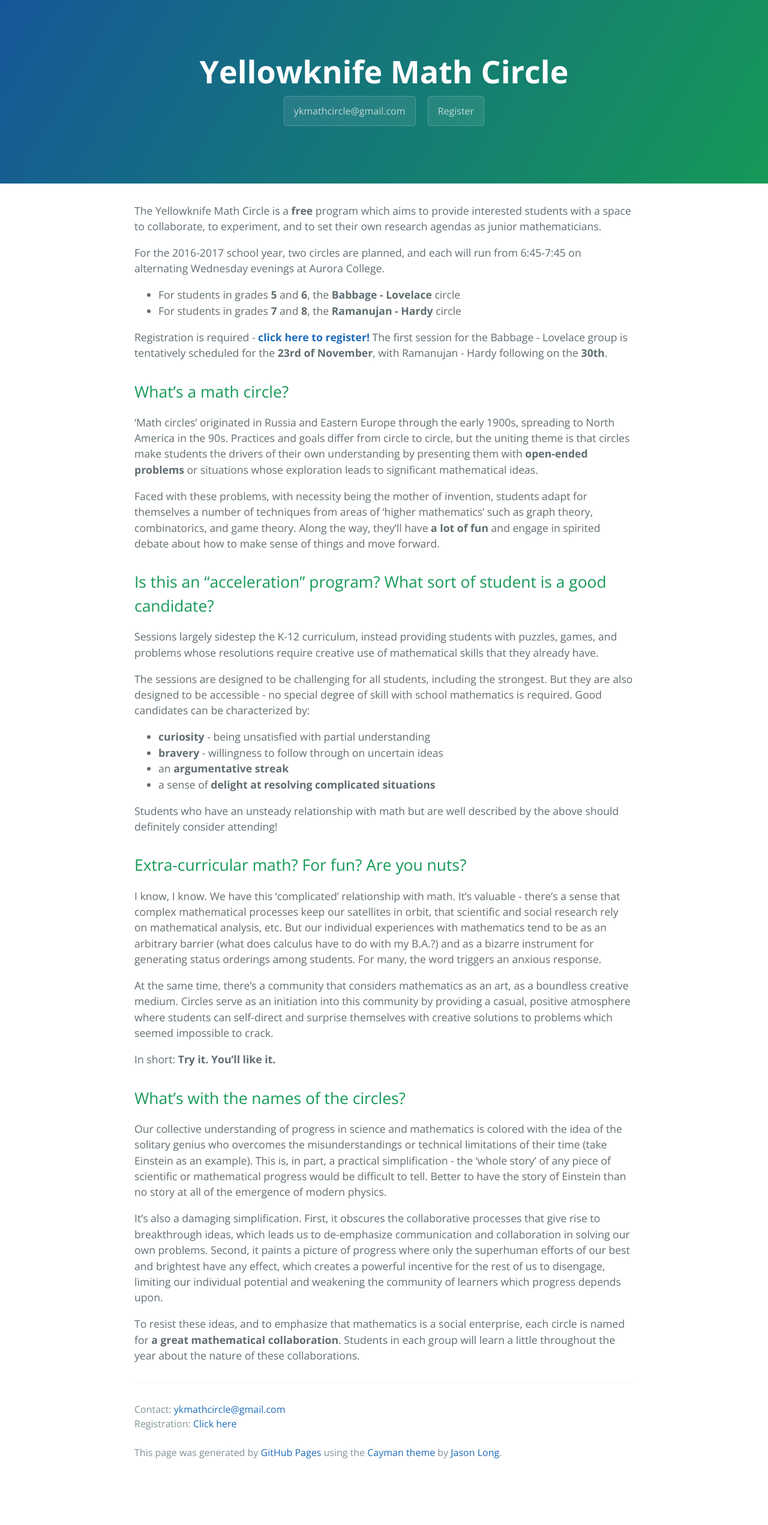
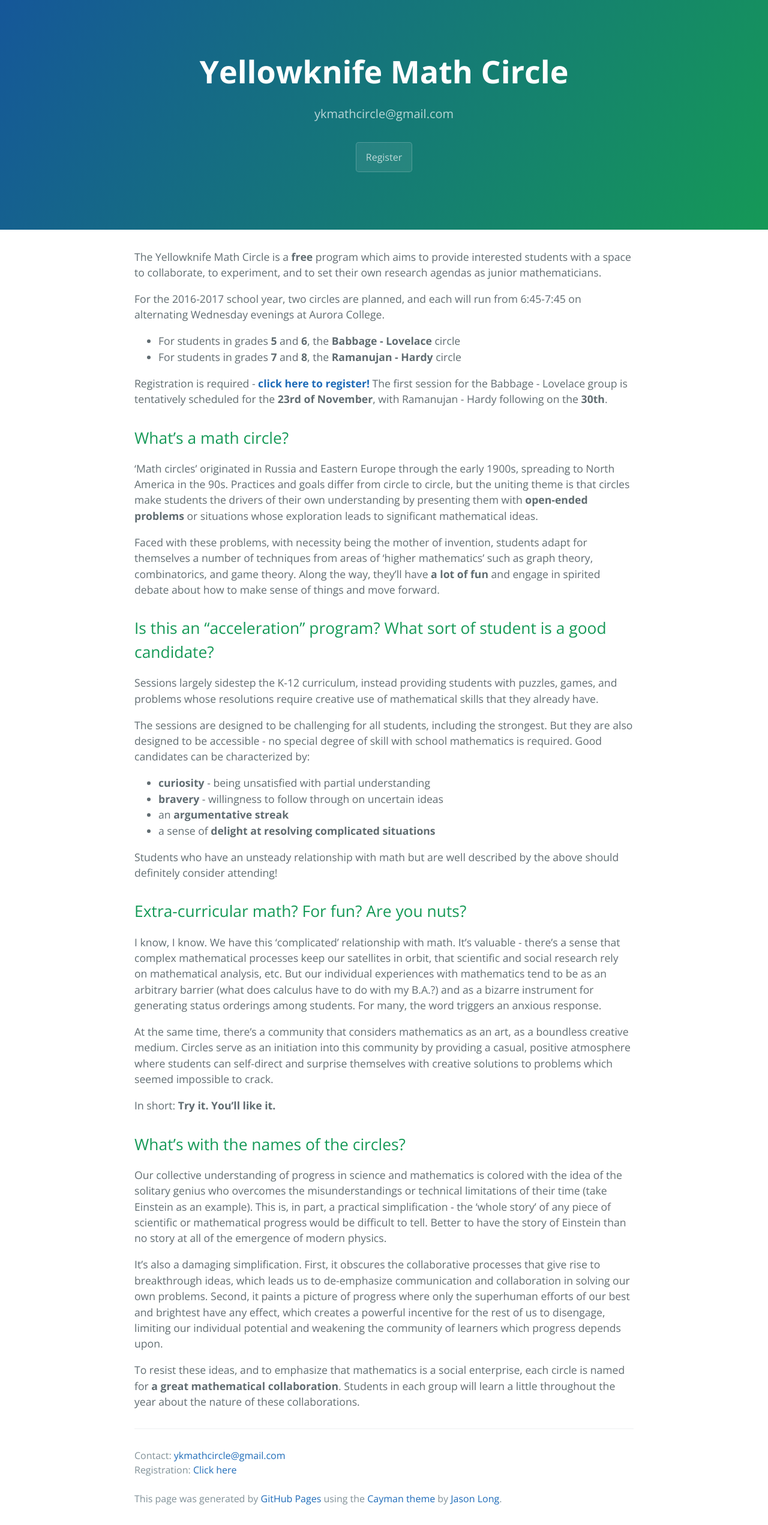
Before and after one commit to ykmathcircle/ykmathcircle.github.io, a Jekyll site: the page built from wipDir/index.md, in a window 1280 px wide. Shown: the whole page at 60% size. Built offline with Jekyll 4.4.1, drawn with Linux system fonts in a browser that asks for light colours; before the commit the page ends 2466 px from its top, so only the background shows below that.

Commit message:
Cosmetic

```diff
--- a/_layouts/wipDefault.html
+++ b/_layouts/wipDefault.html
@@ -15,8 +15,8 @@
 
 	<section class="page-header">
 		<h1 class="project-name">Yellowknife Math Circle</h1>
-		<!--<h2 class="project-tagline">ykmathcircle@gmail.com</h2>-->
-        <a href="mailto:ykmathcircle@gmail.com" class="btn">ykmathcircle@gmail.com</a>
+		<h2 class="project-tagline">ykmathcircle@gmail.com</h2>
+        <!--<a href="mailto:ykmathcircle@gmail.com" class="btn">ykmathcircle@gmail.com</a>-->
         <a href="https://docs.google.com/forms/d/e/1FAIpQLSdAx7LJAsiz9h9iaMd6qEjxLAkT-jWIaopFh-vJeuaPbDeGDg/viewform" class="btn">
             Register
         </a>
```
